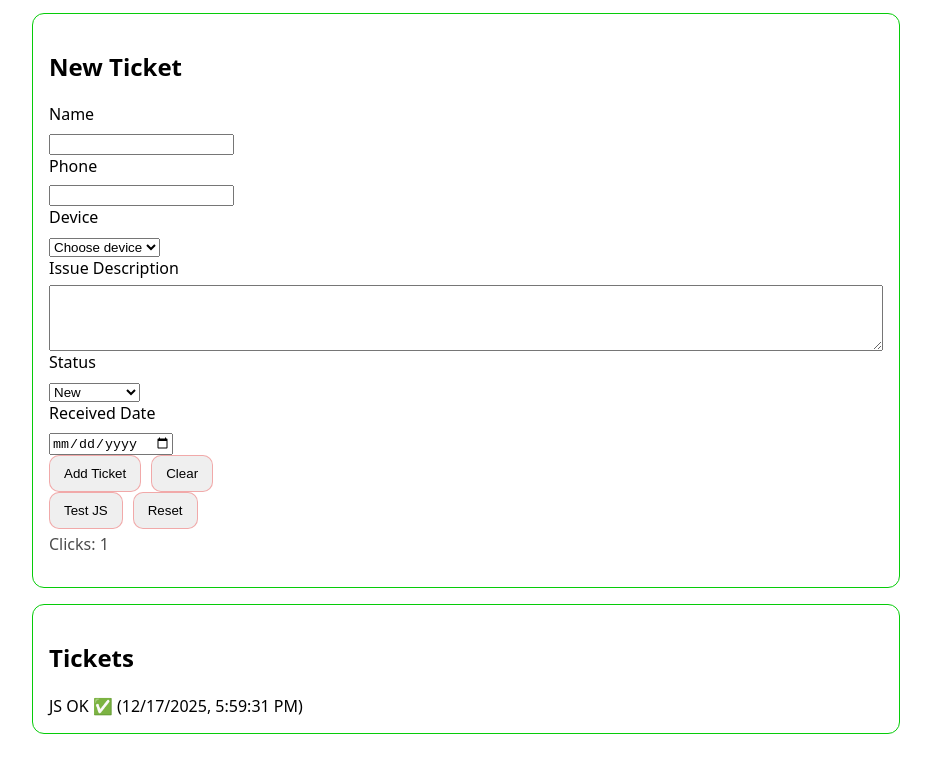
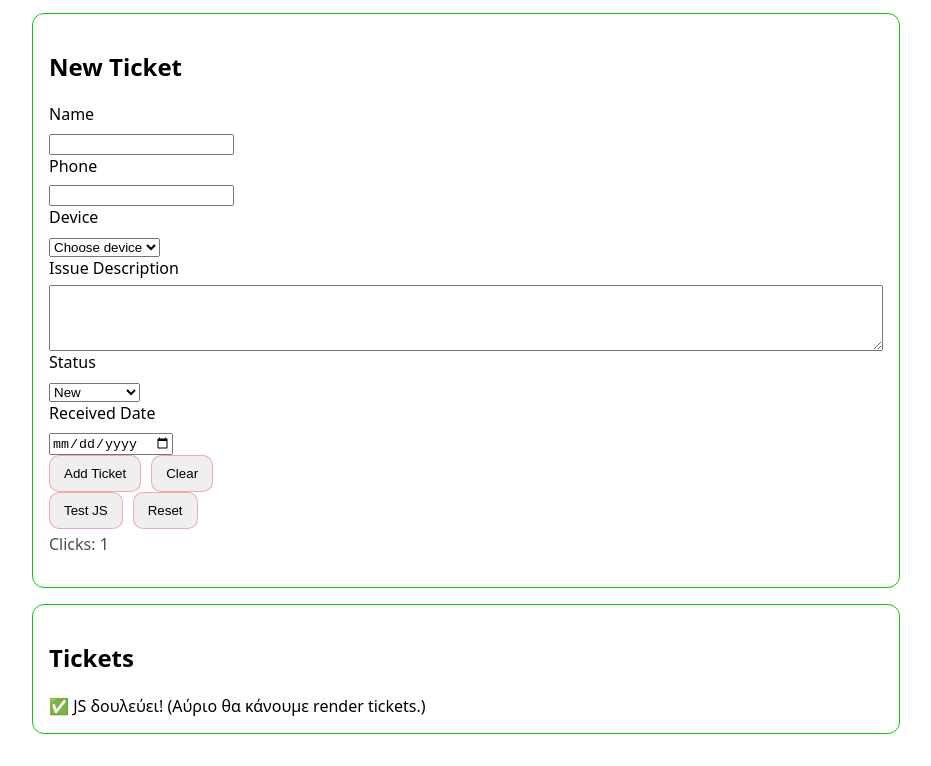
Before and after one commit to kosmolazaros/repair-ticket-lite, a plain HTML site: page index.html in a window 1280 px wide. Both pictures are taken after a click on the button "Test JS". Shown: the part 161-927 px from the top of the page, without its empty margins (174-1105 px from the left). Drawn offline with Linux system fonts and the light colour scheme.

Commit message:
chore: tidy html and rename counter reset button

```diff
--- a/app.js
+++ b/app.js
@@ -1,26 +1,17 @@
-document.addEventListener("DOMContentLoaded", () => {
-  const testBtn = document.getElementById("testBtn");
-  const resetBtn = document.getElementById("resetBtn");
-  const ticketsList = document.getElementById("ticketsList");
-  const clickInfo = document.getElementById("clickInfo");
+const testBtn = document.querySelector("#testBtn");
+const counterResetBtn = document.querySelector("#counterResetBtn");
+const ticketsList = document.querySelector("#ticketsList");
+const clickInfo = document.querySelector("#clickInfo");
 
-  let clicks = 0;
+let counter = 0;
 
-  function render() {
-    clickInfo.textContent = `Clicks: ${clicks}`;
-  }
+testBtn.addEventListener("click", () => {
+  counter++;
+  clickInfo.textContent = `Clicks: ${counter}`;
+  ticketsList.textContent = "✅ JS δουλεύει! (Αύριο θα κάνουμε render tickets.)";
+});
 
-  testBtn.addEventListener("click", () => {
-    clicks += 1;
-    ticketsList.textContent = `JS OK ✅ (${new Date().toLocaleString()})`;
-    render();
-  });
-
-  resetBtn.addEventListener("click", () => {
-    clicks = 0;
-    ticketsList.innerHTML = `<p class="muted">Καμία ενέργεια ακόμα.</p>`;
-    render();
-  });
-
-  render();
+counterResetBtn.addEventListener("click", () => {
+  counter = 0;
+  clickInfo.textContent = `Clicks: ${counter}`;
 });
--- a/index.html
+++ b/index.html
@@ -6,6 +6,7 @@
     <title>Repair Ticket Lite</title>
     <link rel="stylesheet" href="./styles.css" />
   </head>
+
   <body>
     <header class="container">
       <h1>Repair Ticket Lite</h1>
@@ -15,6 +16,7 @@
     <main class="container">
       <section class="card">
         <h2>New Ticket</h2>
+
         <form id="ticketForm">
           <div class="form-grid">
             <div class="form-group">
@@ -69,7 +71,7 @@
               <label for="status">Status</label>
               <select id="status" name="status" required>
                 <option value="new">New</option>
-      <option value="in-progress">In Progress</option>
+                <option value="in_progress">In Progress</option>
                 <option value="ready">Ready</option>
                 <option value="delivered">Delivered</option>
               </select>
@@ -96,7 +98,7 @@
 
         <div class="row">
           <button id="testBtn" type="button">Test JS</button>
-    <button id="resetBtn" type="button">Reset</button>
+          <button id="counterResetBtn" type="button">Reset</button>
         </div>
 
         <p id="clickInfo" class="muted">Clicks: 0</p>
@@ -104,13 +106,13 @@
 
       <section class="card">
         <h2>Tickets</h2>
+
         <div id="ticketsList" class="tickets-list">
           <p class="muted">Καμία ενέργεια ακόμα.</p>
         </div>
       </section>
-
     </main>
 
-    <script src="app.js"></script>
+    <script src="./app.js"></script>
   </body>
 </html>
```
Lines whose indentation alone changed are shown as unchanged.
